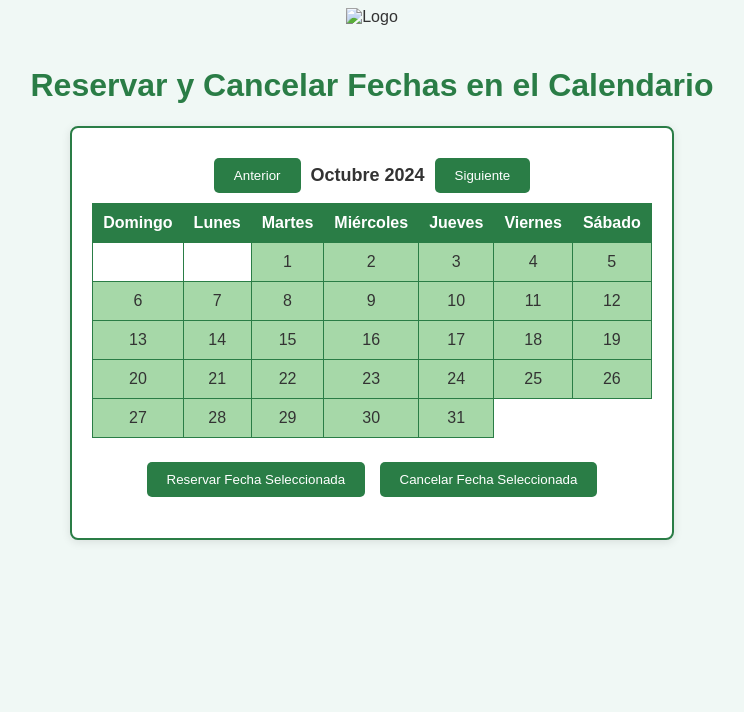
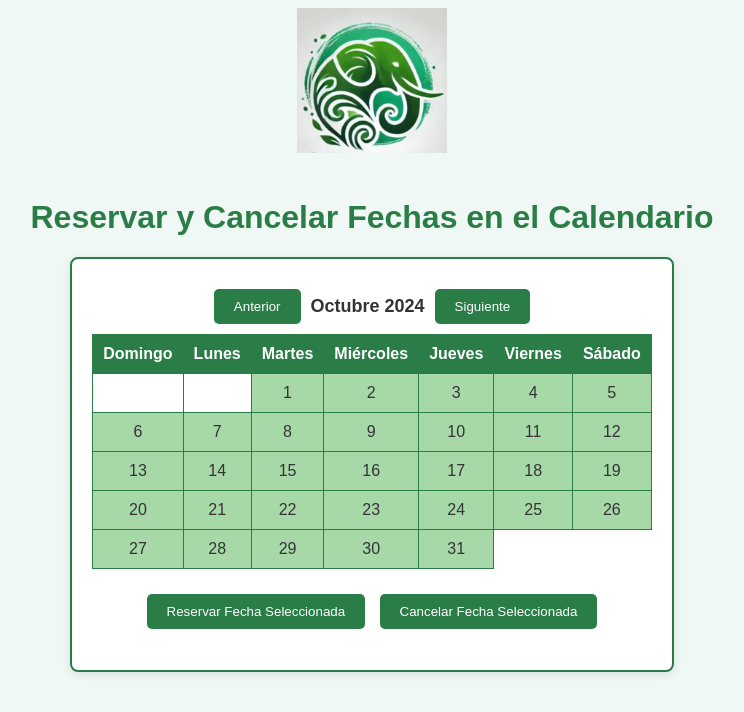
Before and after one commit to seluxz97/MySiamApp2, a plain HTML site: page index.html in a window 1280 px wide. Shown: the whole page, without its empty margins (268-1012 px from the left). Drawn offline with Linux system fonts and the light colour scheme.

Commit message:
Update index.html

```diff
--- a/index.html
+++ b/index.html
@@ -106,7 +106,7 @@
   </style>
 </head>
 <body>
-  <img id="logo" src="/mnt/data/WhatsApp Image 2024-09-20 at 19.04.42.jpeg" alt="Logo">
+  <img id="logo" src="https://github.com/seluxz97/MySiamApp2/blob/main/WhatsApp%20Image%202024-09-20%20at%2019.04.42.jpeg" alt="Logo">
   <h1>Reservar y Cancelar Fechas en el Calendario</h1>
 
   <div class="calendar-container">
```
